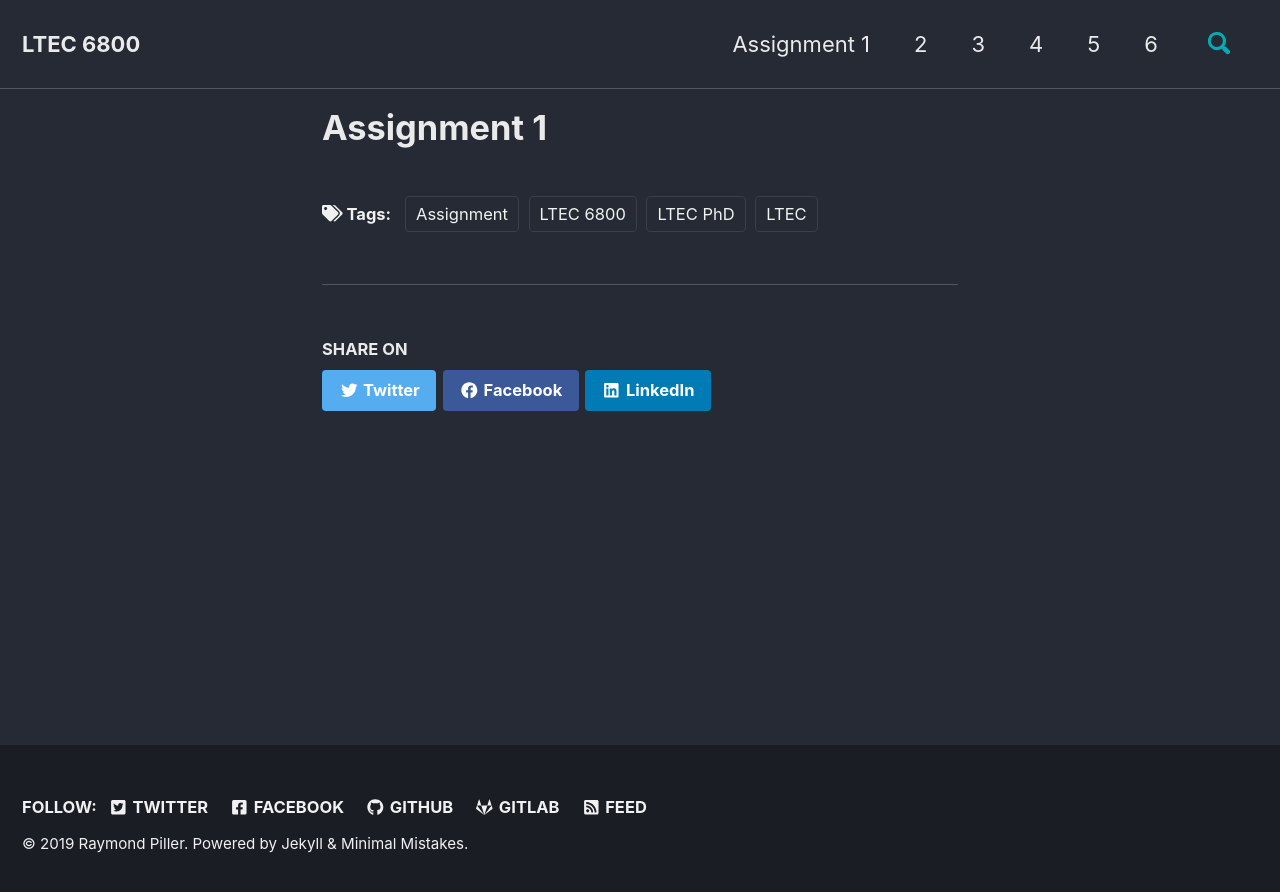
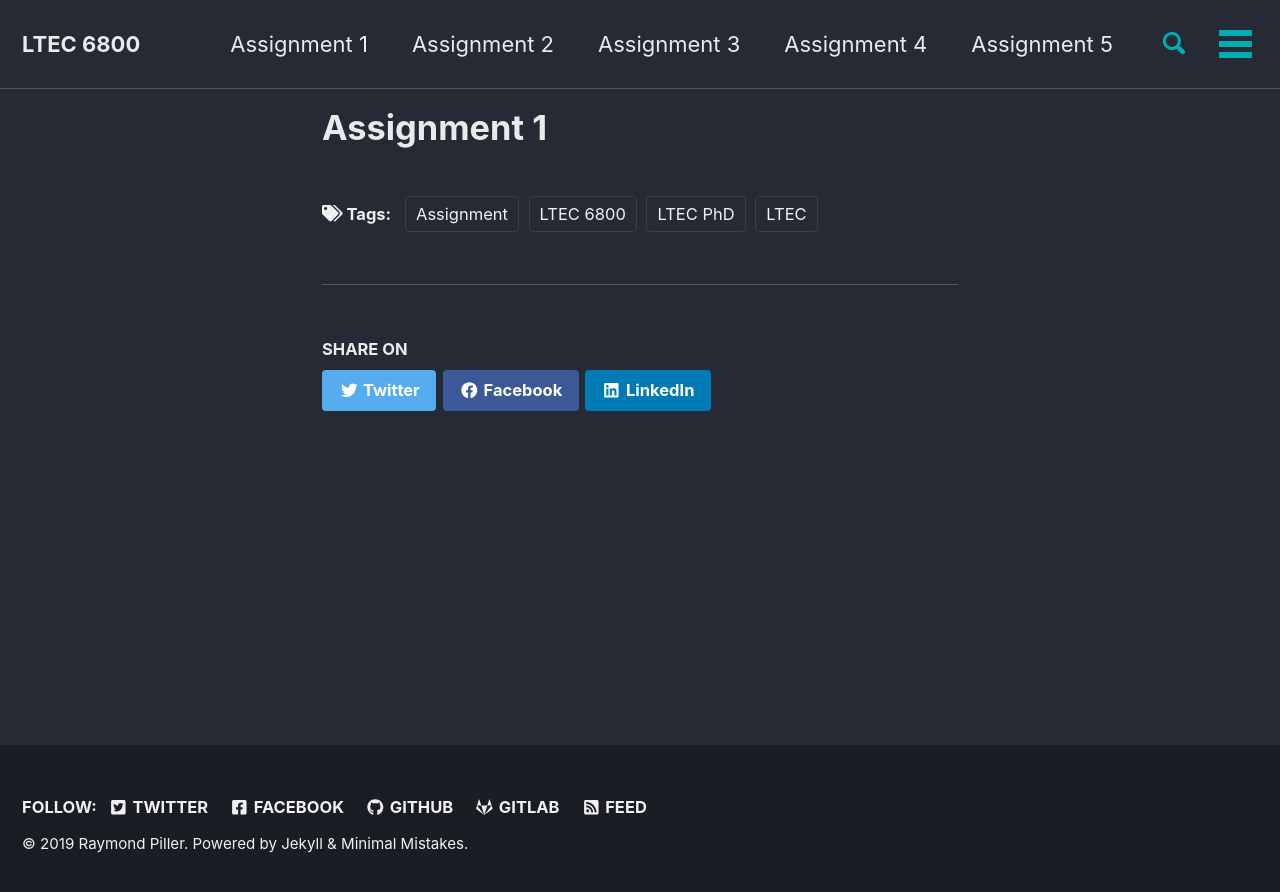
Before and after one commit to VertigoRay/LTEC6800.ray.pillers.us, a Jekyll site: the page built from _pages/assignment1.md, in a window 1280 px wide. Shown: the top 892 px of the page. Built offline with Jekyll 4.4.1, drawn with Linux system fonts in a browser that asks for light colours; cached includes are drawn as plain includes; nearby versions of some CDN libraries.

```diff
--- a/_data/navigation.yml
+++ b/_data/navigation.yml
@@ -2,15 +2,15 @@
 main:
   - title: Assignment 1
     url: /assignment/1/
-  - title: 2
+  - title: Assignment 2
     url: /assignment/2/
-  - title: 3
+  - title: Assignment 3
     url: /assignment/3/
-  - title: 4
+  - title: Assignment 4
     url: /assignment/4/
-  - title: 5
+  - title: Assignment 5
     url: /assignment/5/
-  - title: 6
+  - title: Assignment 6
     url: /assignment/6/
   # - title: "Quick-Start Guide"
   #   url: https://mmistakes.github.io/minimal-mistakes/docs/quick-start-guide/
```
Also changed, not shown: _pages/home.md (+6 -6 lines).
